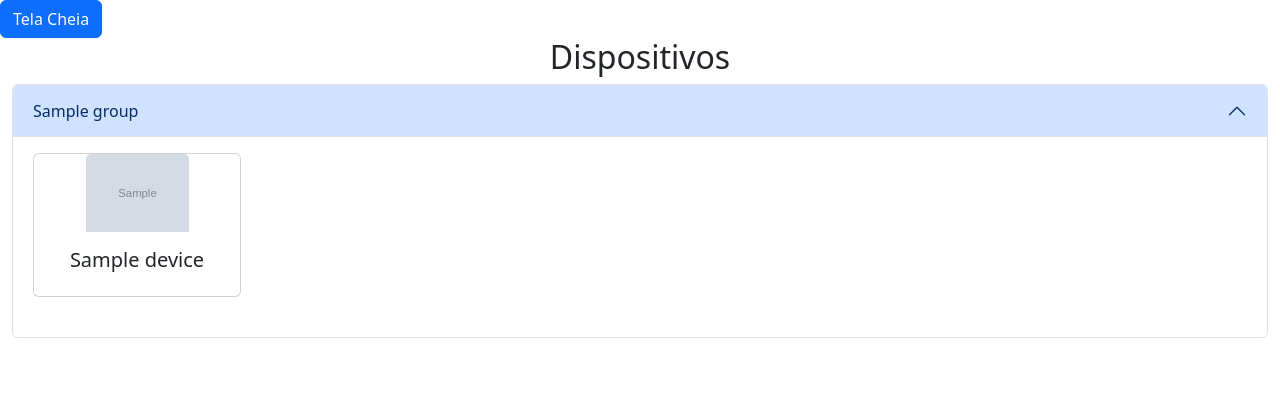
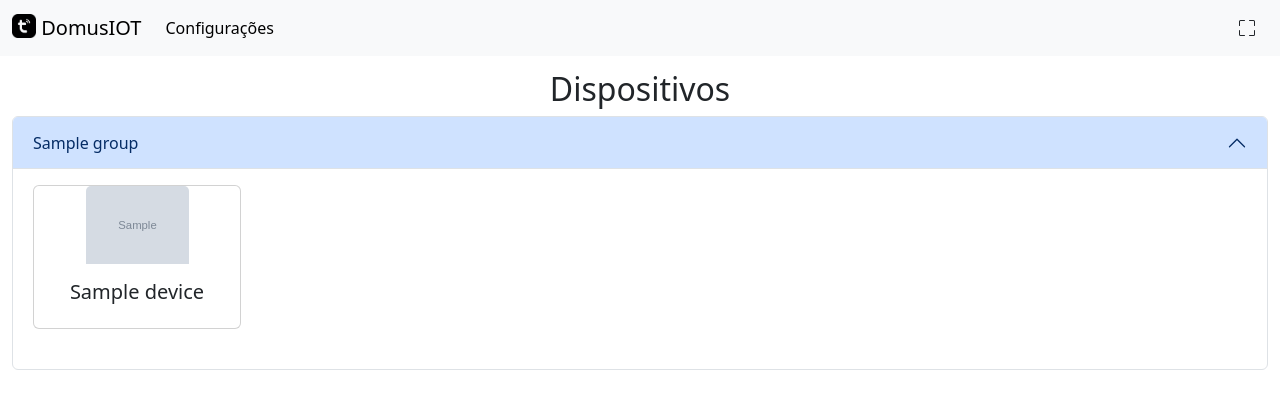
Before and after one commit to victor-oliveira1/DomusIOT, a Flask app: template templates/index.html in a window 1280 px wide. Shown: the top 409 px of the page. Run offline with Flask 3, Linux system fonts and the light colour scheme; the template is opened without the code that fills it: most values are stand-ins (such as "Sample title", 1, 10 or a date in 2020); grey boxes marked "Sample" are stand-in pictures; parts of the project's set-up code (start-up, migrations or seed data) failed here and were passed over; some libraries are stand-ins or nearby versions.

Commit message:
Navbar adicionado

```diff
--- a/static/js/custom.js
+++ b/static/js/custom.js
@@ -104,3 +104,12 @@ function showStatusModal(element) {
         }
     )
 }
+
+function telaCheia() {
+    elem = document.documentElement
+    if (window.innerHeight === screen.height) {
+        document.exitFullscreen()
+    } else {
+        elem.requestFullscreen()
+    }
+}
--- a/templates/index.html
+++ b/templates/index.html
@@ -6,11 +6,26 @@
     <link rel="stylesheet" href="{{ url_for('static', filename='css/bootstrap.min.css') }}">
   </head>
 <body>
-    <button class="btn btn-primary" onclick="document.documentElement.requestFullscreen();">
-        Tela Cheia
-    </button>
+    <nav class="navbar navbar-expand-lg bg-body-tertiary fixed-top">
+        <div class="container-fluid">
+            <a class="navbar-brand" href="#">
+            <img src="{{ url_for('static', filename='img/navbar_brand.png') }}" alt="Logo" width="24" height="24" class="d-inline-block align-text-top">
+            DomusIOT
+            </a>
+            <ul class="navbar-nav me-auto mb-2 mb-lg-0">
+                <li class="nav-item">
+                    <a class="nav-link active" aria-current="page" href="#">Configurações</a>
+                </li>
+            </ul>
+            <button class="btn" onclick="telaCheia()">
+                <svg xmlns="http://www.w3.org/2000/svg" width="16" height="16" fill="currentColor" class="bi bi-fullscreen" viewBox="0 0 16 16">
+                    <path d="M1.5 1a.5.5 0 0 0-.5.5v4a.5.5 0 0 1-1 0v-4A1.5 1.5 0 0 1 1.5 0h4a.5.5 0 0 1 0 1h-4zM10 .5a.5.5 0 0 1 .5-.5h4A1.5 1.5 0 0 1 16 1.5v4a.5.5 0 0 1-1 0v-4a.5.5 0 0 0-.5-.5h-4a.5.5 0 0 1-.5-.5zM.5 10a.5.5 0 0 1 .5.5v4a.5.5 0 0 0 .5.5h4a.5.5 0 0 1 0 1h-4A1.5 1.5 0 0 1 0 14.5v-4a.5.5 0 0 1 .5-.5zm15 0a.5.5 0 0 1 .5.5v4a1.5 1.5 0 0 1-1.5 1.5h-4a.5.5 0 0 1 0-1h4a.5.5 0 0 0 .5-.5v-4a.5.5 0 0 1 .5-.5z"/>
+                </svg>
+            </button>
+        </div>
+    </nav>
 
-    <div class="container-fluid text-center">
+    <div class="container-fluid text-center" style="padding-top: 70px;">
         <h2>Dispositivos</h2>
 
         <!-- -->
```
